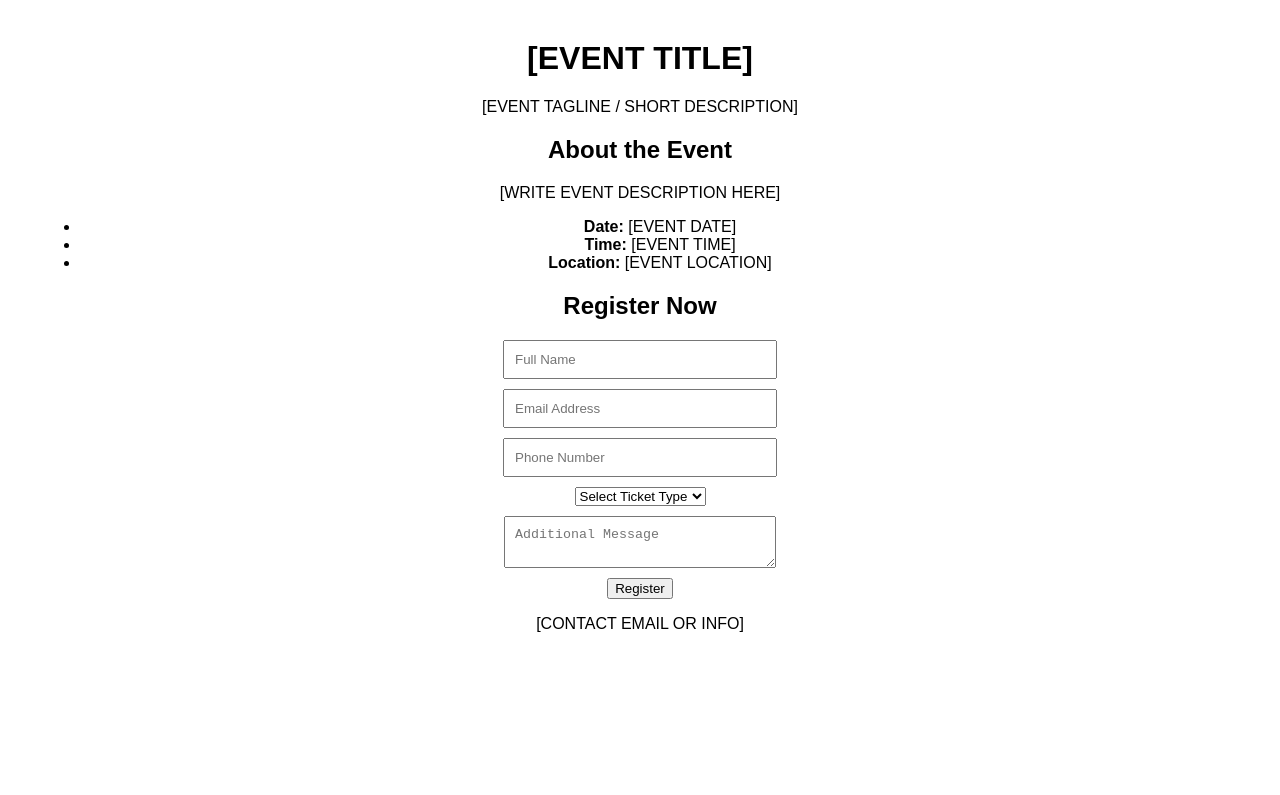
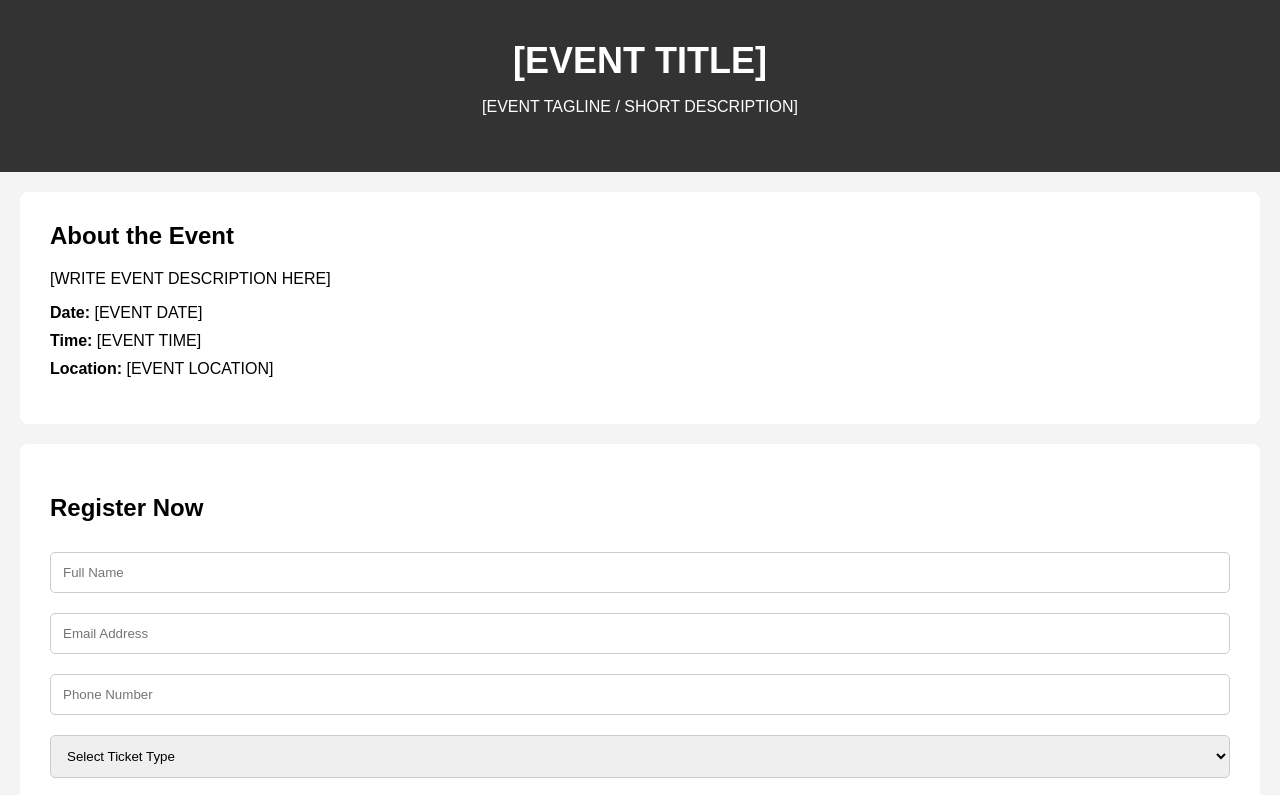
Before and after one commit to scriptedbyfazil/event-registration, a plain HTML site: page frontend/index.html in a window 1280 px wide. Shown: the top 795 px of the page. Drawn offline with Linux system fonts and the light colour scheme.

Commit message:
Update style.css

```diff
--- a/frontend/style.css
+++ b/frontend/style.css
@@ -1,12 +1,87 @@
-body{
-font-family: Arial;
-text-align:center;
-margin:40px;
+body {
+  font-family: Arial, sans-serif;
+  margin: 0;
+  background-color: #f4f4f4;
 }
 
-input, textarea{
-display:block;
-margin:10px auto;
-padding:10px;
-width:250px;
+/* Header */
+header {
+  background-color: #333;
+  color: white;
+  text-align: center;
+  padding: 40px 20px;
 }
+
+header h1 {
+  margin: 0;
+  font-size: 36px;
+}
+
+/* Event Details */
+.event-details {
+  padding: 30px;
+  background: white;
+  margin: 20px;
+  border-radius: 8px;
+}
+
+.event-details h2 {
+  margin-top: 0;
+}
+
+.event-details ul {
+  list-style: none;
+  padding: 0;
+}
+
+.event-details li {
+  margin: 10px 0;
+}
+
+/* Form Section */
+.form-section {
+  background: white;
+  padding: 30px;
+  margin: 20px;
+  border-radius: 8px;
+}
+
+form {
+  display: flex;
+  flex-direction: column;
+}
+
+input, select, textarea {
+  margin: 10px 0;
+  padding: 12px;
+  border-radius: 5px;
+  border: 1px solid #ccc;
+}
+
+textarea {
+  resize: none;
+  height: 100px;
+}
+
+/* Button */
+button {
+  padding: 12px;
+  background-color: #28a745;
+  color: white;
+  border: none;
+  cursor: pointer;
+  border-radius: 5px;
+  font-size: 16px;
+}
+
+button:hover {
+  background-color: #218838;
+}
+
+/* Footer */
+footer {
+  text-align: center;
+  padding: 20px;
+  background-color: #333;
+  color: white;
+}
```
